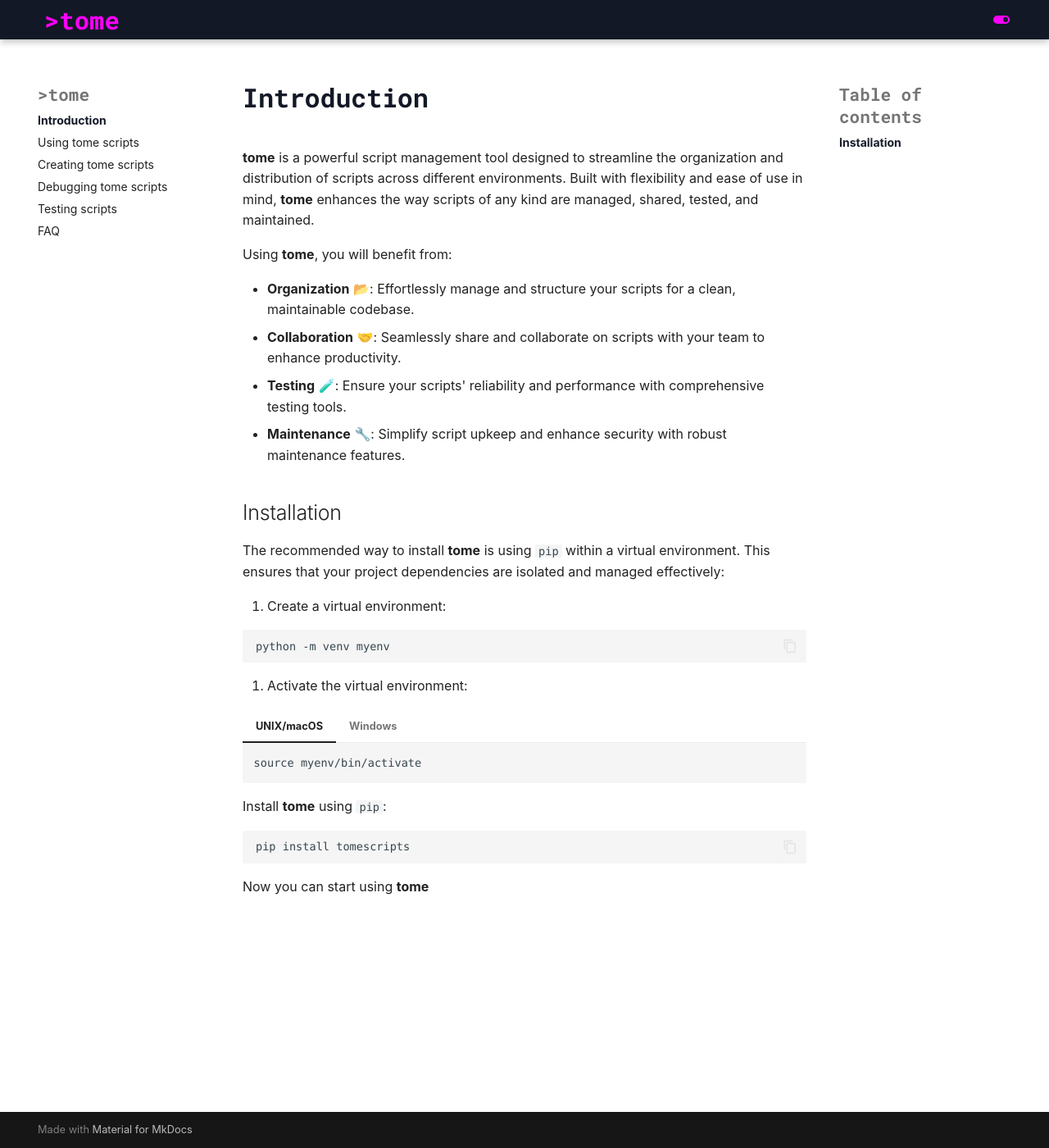
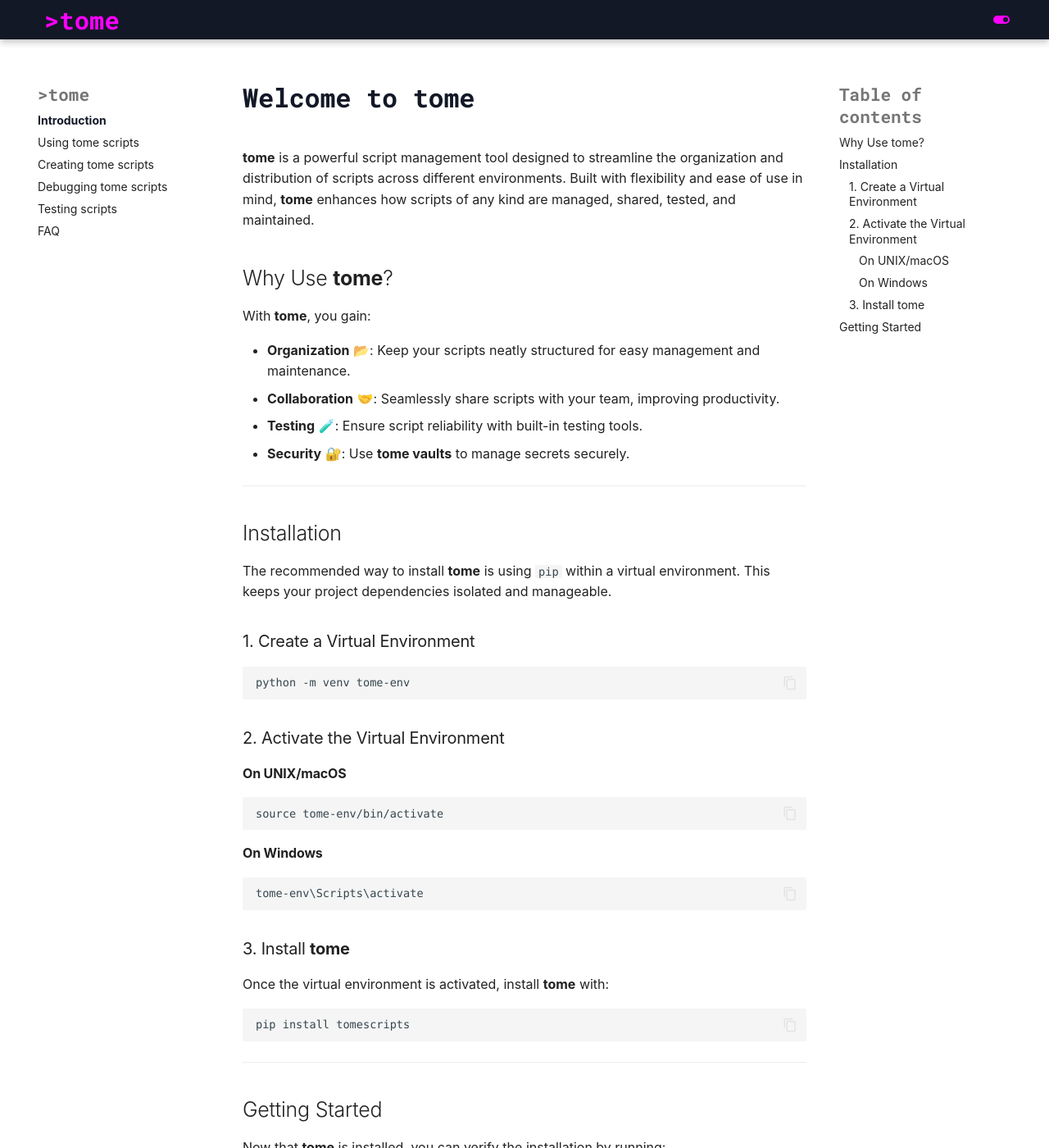
Before and after one commit to jfrog/tome, an MkDocs documentation site: the page built from docs/index.md, in a window 1280 px wide and 1400 px high. Shown: the whole window at 82% size. Built offline with MkDocs 1.6.1 and Material for MkDocs 9.7.7, drawn with Linux system fonts in a browser that asks for light colours; some of the changed text lies outside the part shown.

Commit message:
update index

````diff
--- a/docs/index.md
+++ b/docs/index.md
@@ -1,48 +1,71 @@
+# Welcome to **tome**
+
 **tome** is a powerful script management tool designed to streamline the organization and
 distribution of scripts across different environments. Built with flexibility and ease of
-use in mind, **tome** enhances the way scripts of any kind are managed, shared, tested,
-and maintained.
+use in mind, **tome** enhances how scripts of any kind are managed, shared, tested, and
+maintained.
 
-Using **tome**, you will benefit from:
+## Why Use **tome**?
 
-- **Organization** 📂: Effortlessly manage and structure your scripts for a clean,
-  maintainable codebase.
-- **Collaboration** 🤝: Seamlessly share and collaborate on scripts with your team to
-  enhance productivity.
-- **Testing** 🧪: Ensure your scripts' reliability and performance with comprehensive
-  testing tools.
-- **Maintenance** 🔧: Simplify script upkeep and enhance security with robust maintenance
-  features.
+With **tome**, you gain:
+
+- **Organization** 📂: Keep your scripts neatly structured for easy management and
+  maintenance.
+- **Collaboration** 🤝: Seamlessly share scripts with your team, improving productivity.
+- **Testing** 🧪: Ensure script reliability with built-in testing tools.
+- **Security** 🔐: Use **tome vaults** to manage secrets securely.
+
+---
 
 ## Installation
 
 The recommended way to install **tome** is using `pip` within a virtual environment. This
-ensures that your project dependencies are isolated and managed effectively:
+keeps your project dependencies isolated and manageable.
 
-1. Create a virtual environment:
+### 1. Create a Virtual Environment
 
-```
-python -m venv myenv
+```bash
+python -m venv tome-env
 ```
 
-2. Activate the virtual environment:
+### 2. Activate the Virtual Environment
 
-=== "UNIX/macOS"
+#### On UNIX/macOS
 
-    ```
-    source myenv/bin/activate
-    ```
+```bash
+source tome-env/bin/activate
+```
 
-=== "Windows"
+#### On Windows
 
-    ```
-    myenv\Scripts\activate
-    ```
+```bash
+tome-env\Scripts\activate
+```
 
-Install **tome** using `pip`:
+### 3. Install **tome**
+
+Once the virtual environment is activated, install **tome** with:
 
 ```bash
 pip install tomescripts
 ```
 
-Now you can start using **tome**
+---
+
+## Getting Started
+
+Now that **tome** is installed, you can verify the installation by running:
+
+```bash
+tome --help
+```
+
+This will display the available commands and usage options.
+
+For a quick start, try listing all available commands:
+
+```bash
+tome list
+```
+
+To learn more about specific commands, check out the [Usage Guide](use_tome.md).
````
